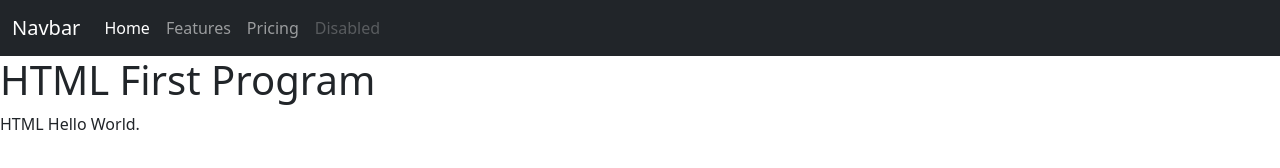
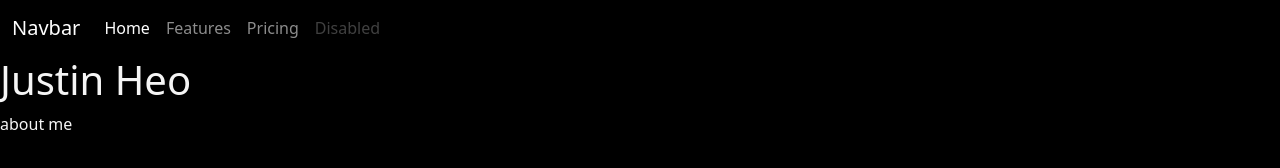
Before and after one commit to Heomln/Website-, a plain HTML site: page blog.html in a window 1280 px wide. Drawn offline with nearby package versions, Linux system fonts and the light colour scheme.

Commit message:
minor adjustments to navbar

```diff
--- a/blog.html
+++ b/blog.html
@@ -7,8 +7,8 @@
     <title>Justin Heo</title>
 </head>
 
-<body>
-    <nav class="navbar navbar-expand-lg navbar-dark bg-dark">
+<body style="background-color: black; height: 100%">
+    <nav class="navbar navbar-expand-lg navbar-dark bg-black">
         <div class="container-fluid">
           <a class="navbar-brand" href="#">Navbar</a>
           <button class="navbar-toggler" type="button" data-bs-toggle="collapse" data-bs-target="#navbarNav" aria-controls="navbarNav" aria-expanded="false" aria-label="Toggle navigation">
@@ -32,9 +32,10 @@
           </div>
         </div>
       </nav>
-    <h1>HTML First
-        Program</h1>
-    <p>HTML Hello World.</p>
+    <h1 style="color: whitesmoke;">
+        Justin Heo </h1>
+    <p style="color: whitesmoke;">
+        about me</p>
 </body>
 
 </html>
```
